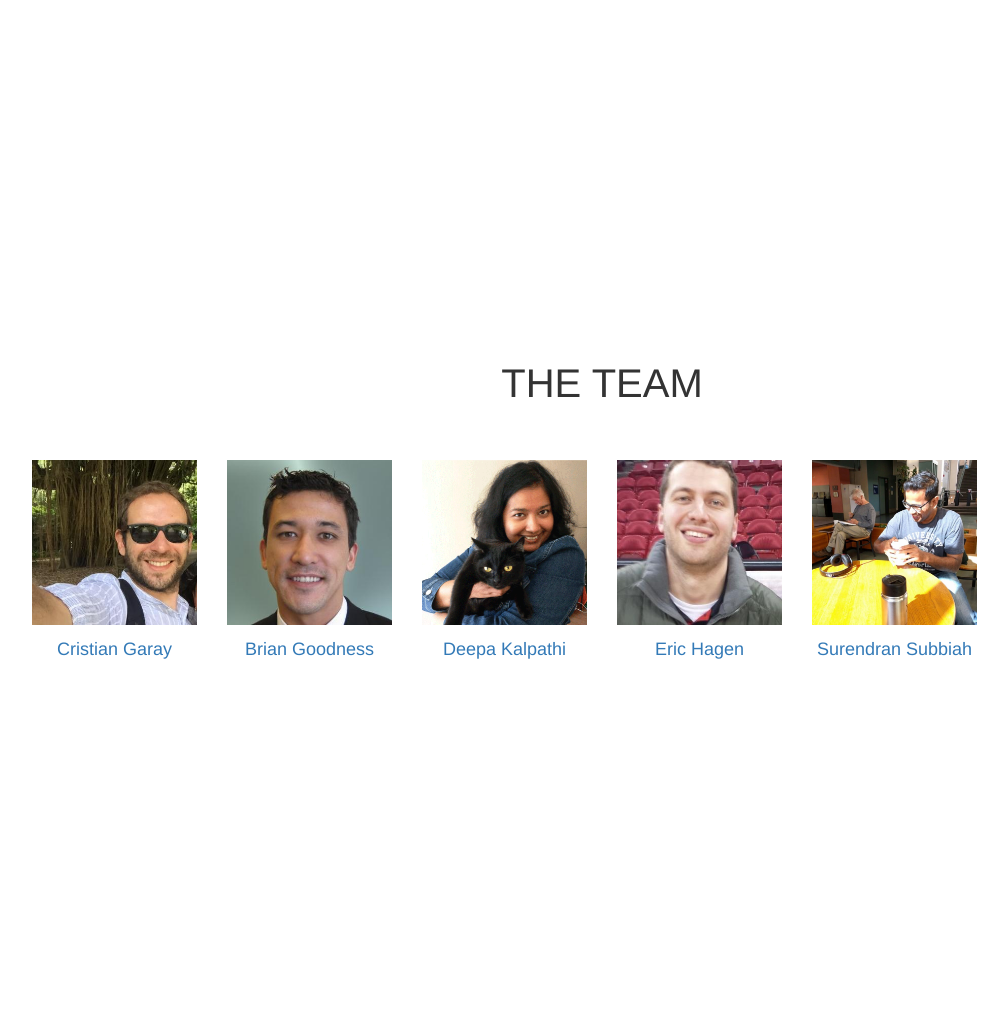
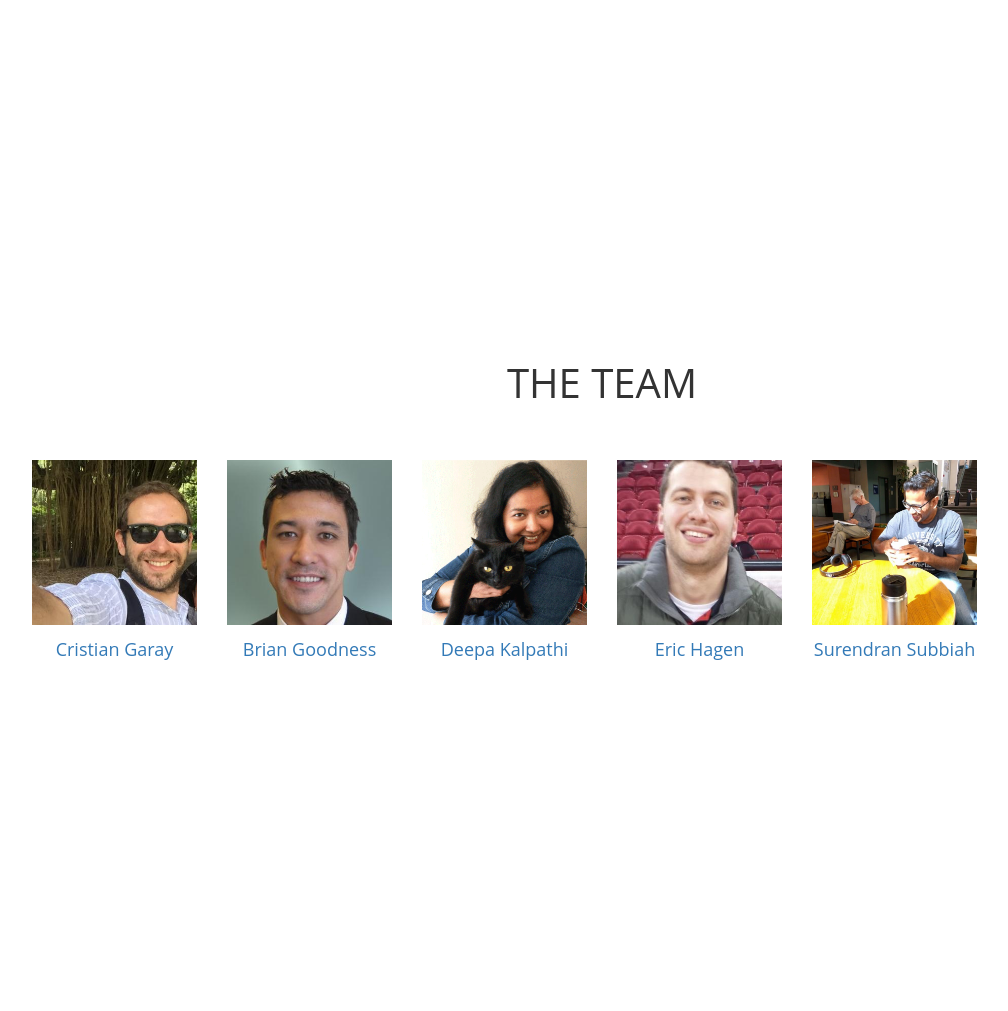
Before and after one commit to briangoodness/project-bhoomi, a Django app: a page that uses maps/templates/about.html in a window 1280 px wide. Shown: the part 2240-3251 px from the top of the page, without its empty margins (38-1046 px from the left). Run offline with Django 3.2, Linux system fonts and the light colour scheme; some libraries are stand-ins or nearby versions.

Commit message:
styling changes on about, adding png to static folder

```diff
--- a/maps/templates/about.html
+++ b/maps/templates/about.html
@@ -101,6 +101,27 @@
       margin: 15px 0;
       text-transform: none;
     }
+
+    #Abc{
+      background-color: #B033FF;
+      color: white;
+    }
+
+    #tizeam{
+      /*background-image: url({% static "imgs/south-hall-opacity.png" %});*/
+      background-image: "/static/imgs/south-hall-opacity.png";
+      background-repeat: no-repeat;
+      background-attachment: scroll;
+      background-position: center center;
+      -webkit-background-size: cover;
+      -moz-background-size: cover;
+      background-size: cover;
+      -o-background-size: cover;
+      text-align: center;
+      /*color: white;*/
+      font-family: 'Open Sans', sans-serif;
+      height: 100vh;
+    }
 </style>
 
 <!-- Header -->
@@ -132,7 +153,7 @@
 </header>
 
 <!-- Services Section -->
-<section id="services">
+<section id="Abc">
     <div class="container">
         <div class="row">
             <div class="col-lg-12 text-center">
@@ -284,7 +305,7 @@
 </section> -->
 
 
-<section id="team">
+<section id="tizeam">
     <div class="container">
         <div class="row">
             <div class="col-lg-12 text-center">
```
Also changed, not shown: 1 other file.
